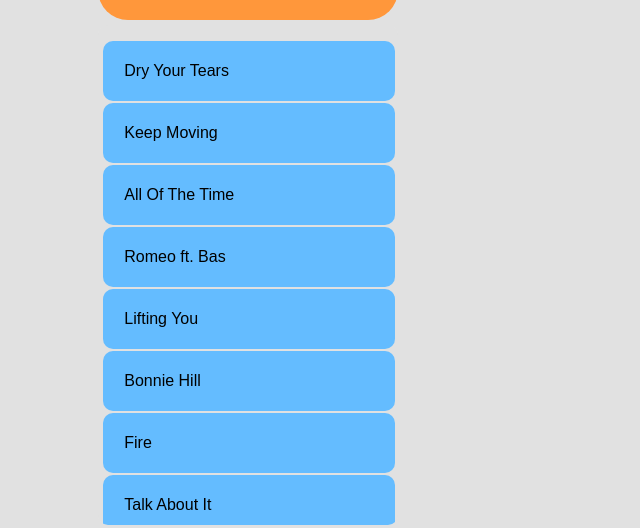
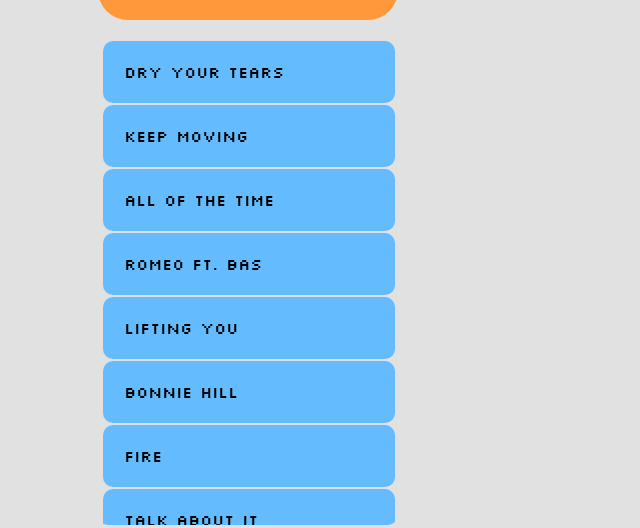
Before and after one commit to opahimmel/opahimmel.github.io, a plain HTML site: page index.html in a window 1280 px wide. Shown: the part 278-806 px from the top of the page, without its empty margins (0-640 px from the left). Drawn offline with Linux system fonts and the light colour scheme.

Commit message:
Update index.html

```diff
--- a/index.html
+++ b/index.html
@@ -5,7 +5,9 @@
     <meta name="viewport" content="width=device-width, initial-scale=1.0">
     <title>Jungle Website</title>
     <link rel="stylesheet" href="styles.css">
-    <link href="https://fonts.googleapis.com/css2?family=Roboto:wght@400;700&display=swap" rel="stylesheet">
+    <link rel="preconnect" href="https://fonts.googleapis.com">
+    <link rel="preconnect" href="https://fonts.gstatic.com" crossorigin>
+    <link href="https://fonts.googleapis.com/css2?family=Silkscreen&display=swap" rel="stylesheet">
 
 
     <audio id="audioPlayer" src="" hidden></audio>
```
